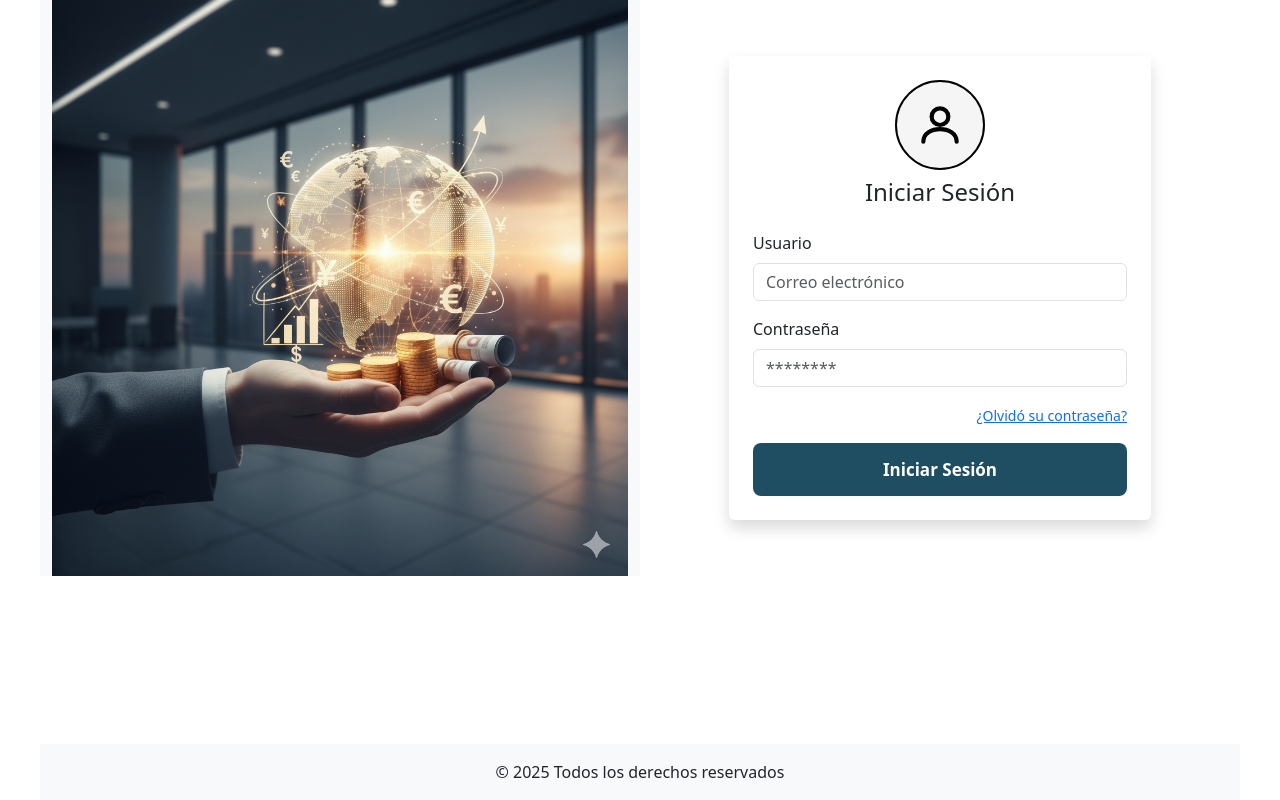
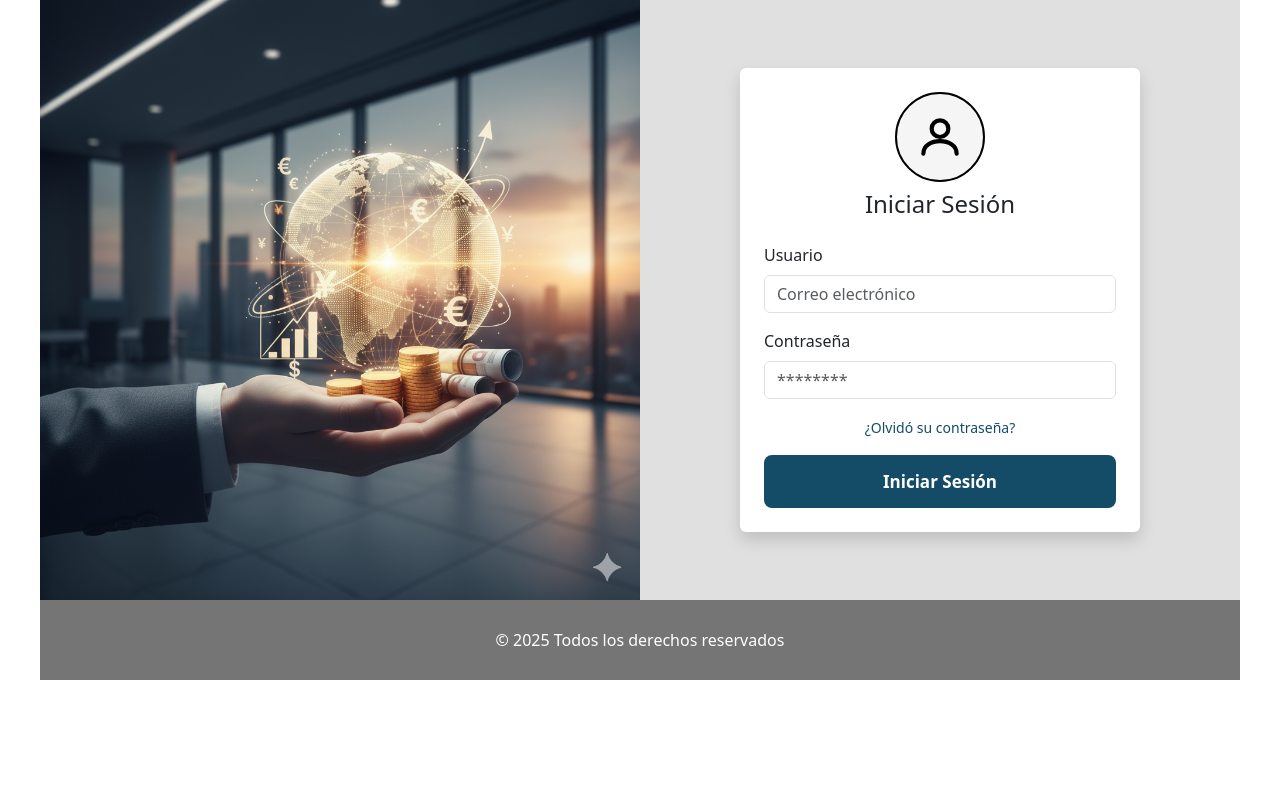
Before and after one commit to CreditosPYMES-NCG27/webapp-creditos-pymes, a React (Vite) app: page /login-partners in a window 1280 px wide. Built offline with nearby package versions, Linux system fonts and the light colour scheme.

Commit message:
feat : LoginPartners jsx y css (Login)

```diff
--- a/src/components/Login/Login.css
+++ b/src/components/Login/Login.css
@@ -1,9 +1,13 @@
+.login-root {
+    background-color: var(--gray-200);
+    /* gris definido */
+}
+
 .login-card {
-  width: 422px;
+    width: 400px;
     margin: auto;
 }
 
-/* Icono usuario */
 .user-icon {
     width: 90px;
     height: 90px;
@@ -12,7 +16,7 @@
     display: flex;
     align-items: center;
     justify-content: center;
-  border: 2px solid black; /* borde marcado como en la imagen */
+    border: 2px solid black;
 }
 
 .user-svg {
@@ -22,21 +26,35 @@
 
 /* Botón principal */
 .btn-login {
-  background-color: #1f4e63; /* Azul oscuro */
+    background-color: var(--teal-700);
     color: white;
     font-size: 17px;
     font-weight: 600;
-  padding: 14px 0; /* más alto */
+    padding: 14px 0;
     border: none;
-  border-radius: 8px; /* bordes redondeados */
+    border-radius: 8px;
     transition: background 0.3s ease, transform 0.1s ease;
 }
 
-.btn-login:hover {
-  background-color: #163a4a; /* más oscuro en hover */
-  transform: translateY(-1px);
+/* Footer */
+.footer-custom {
+    background-color: var(--gray-500);
+    color: white;
+    height: 5rem;
+    display: flex;
+    align-items: center;
+    justify-content: center;
 }
 
-.btn-login:active {
-  transform: translateY(1px);
+
+.forgot-link {
+    color: var(--teal-700);
+    text-decoration: none;
+    font-weight: 500;
 }
+
+.forgot-link:hover {
+    color: var(--teal-800);
+    text-decoration: underline;
+
+}
--- a/src/components/Login/Login.jsx
+++ b/src/components/Login/Login.jsx
@@ -43,9 +43,12 @@ const Login = () => {
                     />
                 </div>
 
-        <div className="mb-3 text-end">
-          <a href="#" className="small">¿Olvidó su contraseña?</a>
+
+                <div className="mb-3 text-center">
+                    <a href="#" className="forgot-link small">¿Olvidó su contraseña?</a>
                 </div>
+
+
 
                 <button type="submit" className="btn-login w-100">
                     Iniciar Sesión
--- a/src/pages/LoginPartners.jsx
+++ b/src/pages/LoginPartners.jsx
@@ -1,18 +1,17 @@
 import Login from "../components/Login/Login";
+import "@/components/Login/Login.css";
 
 const LoginPartners = () => {
   return (
-    <div className="d-flex flex-column min-vh-100">
-      {/* Header lo hace tu compañero */}
-
-      <div className="container-fluid flex-grow-1">
-        <div className="row h-100">
+    <div className="d-flex flex-column login-root">
+      <div className="container-fluid">
+        <div className="row">
           {/* Columna izquierda con imagen */}
-          <div className="col-lg-6 d-none d-lg-flex align-items-center justify-content-center bg-light">
+          <div className="col-lg-6 d-none d-lg-flex align-items-center justify-content-center bg-light p-0">
             <img
               src="/src/assets/images/login2.webp"
               alt="Login ilustración"
-              className="img-fluid"
+              className="img-fluid w-100 h-100 object-fit-cover"
             />
           </div>
 
@@ -24,10 +23,11 @@ const LoginPartners = () => {
       </div>
 
       {/* Footer */}
-      <footer className="bg-light text-center py-3 mt-auto">
+      <footer className="footer-custom">
         <p className="mb-0">&copy; 2025 Todos los derechos reservados</p>
       </footer>
     </div>
+
   );
 };
 
```
Lines whose indentation alone changed are shown as unchanged.
